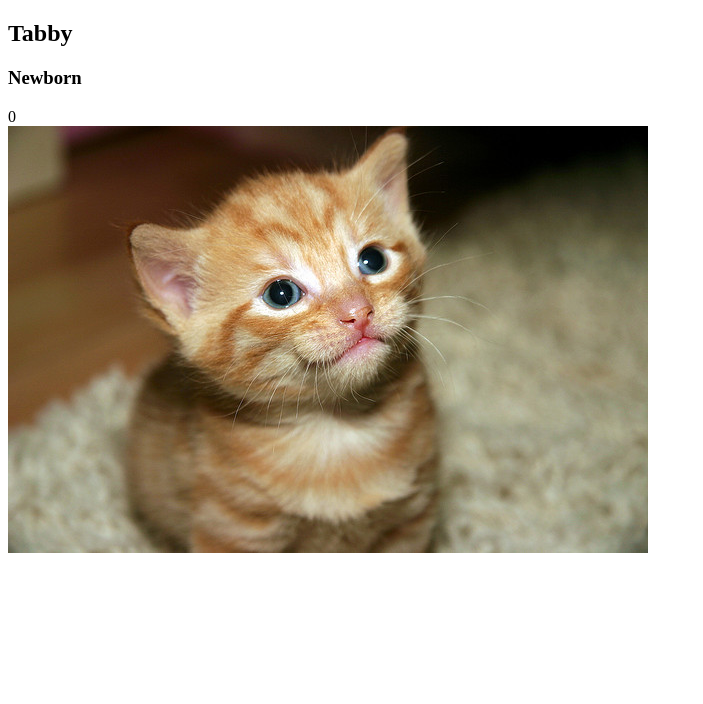
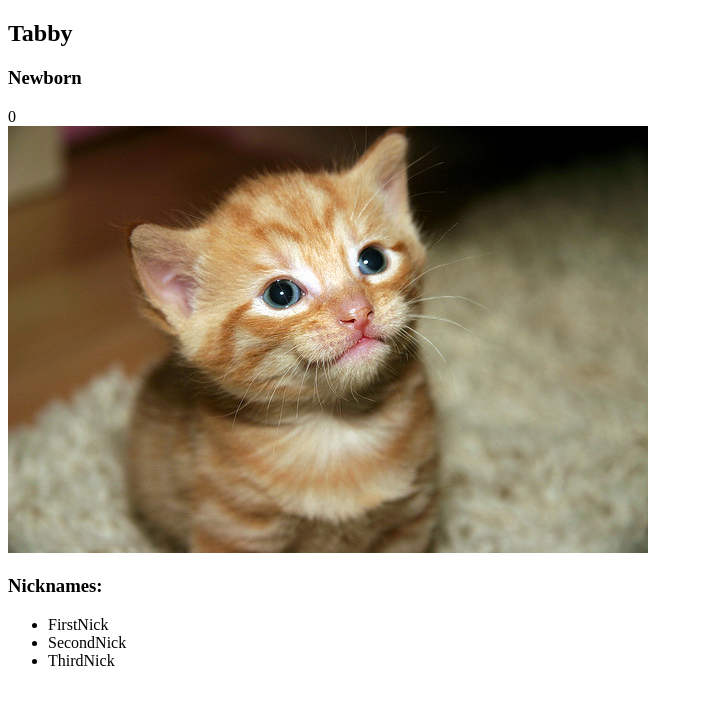
Before and after one commit to CZCuckoo/KnockoutPractice, a plain HTML site: page index.html in a window 1280 px wide. Shown: the whole page, without its empty margins (0-703 px from the left). Drawn offline with Linux system fonts and the light colour scheme.

Commit message:
ObservableArray

```diff
--- a/index.html
+++ b/index.html
@@ -5,13 +5,17 @@
     <title>Cat Clicker</title>
 </head>
 <body>
-    <ul></ul>
     <div>
-
         <h2 data-bind="text: name"></h2>
         <h3 data-bind="text: title"></h3>
         <div data-bind="text: clickCount"></div>
         <img src="" alt="cute cat" data-bind="click: incrementCounter, attr: {src: imgSrc}">
+        <div>
+            <h3>Nicknames:</h3>
+            <ul data-bind="foreach: nicknames">
+                <li data-bind="text: $data"></li>
+            </ul>
+        </div>
 
     </div>
     <script src="js/lib/knockout-3.2.0.js"></script>
--- a/js/app.js
+++ b/js/app.js
@@ -3,6 +3,10 @@ var ViewModel = function() {
     this.name = ko.observable('Tabby');
     this.imgSrc = ko.observable('img/434164568_fea0ad4013_z.jpg');
     this.imgAttribution = ko.observable('https://ww.flickr.com/photos/big');
+    this.nicknames = ko.observableArray(["FirstNick", "SecondNick", "ThirdNick"]);
+
+
+
     this.title = ko.computed(function() {
         var self = this;
         var clicks = self.clickCount();
```
